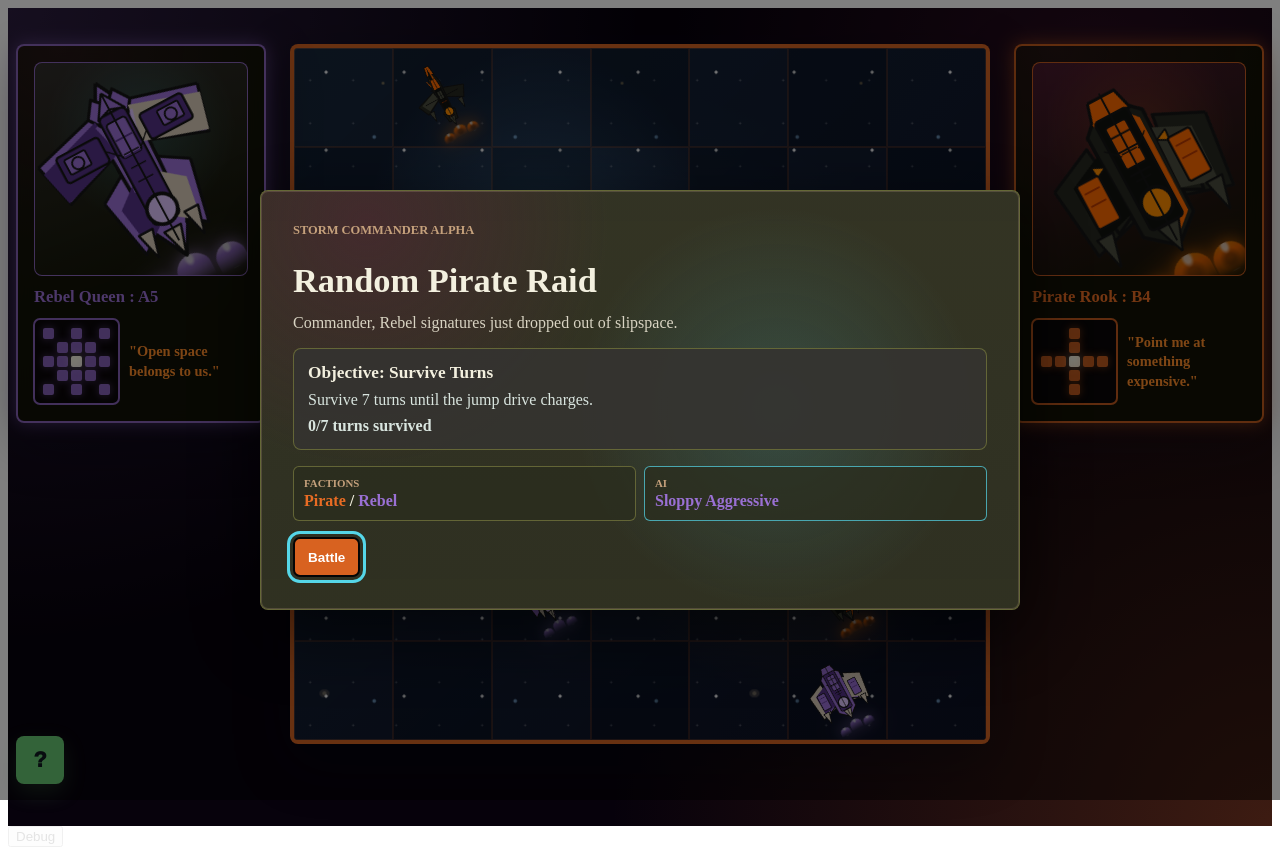
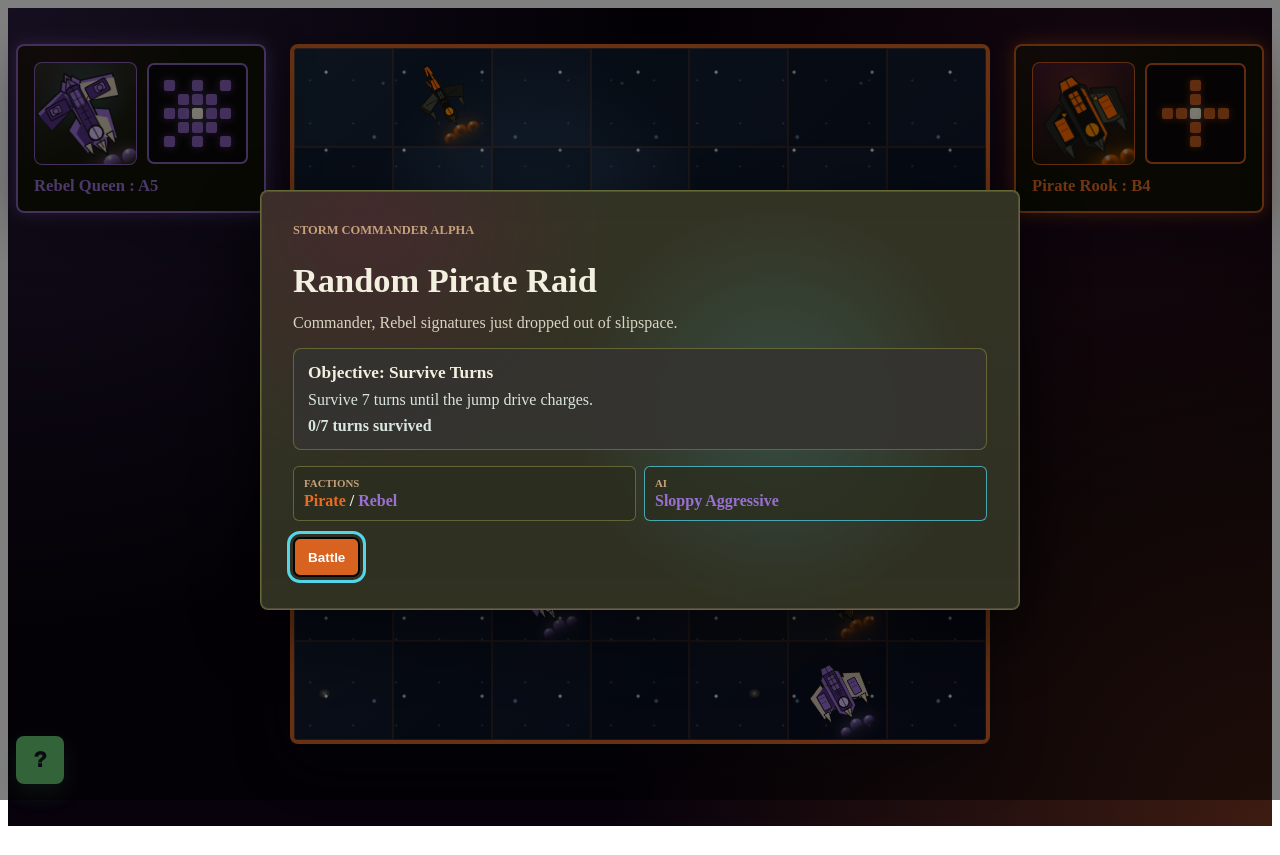
Before and after one commit to delahackerrocker/Storm-Commander, a React (Vite) app in the folder ReactSource/: page / in a window 1280 px wide. Built offline with nearby package versions, Linux system fonts and the light colour scheme; the HTML template or start-up script is replaced by a standard one.

Commit message:
Cleaned Up Horizontal UI

```diff
--- a/ReactSource/src/App.jsx
+++ b/ReactSource/src/App.jsx
@@ -8,7 +8,7 @@ const PAGES = {
   basicChess: 'basic-chess',
 }
 
-const DEBUG_FADED_OPACITY = 0.1
+const DEBUG_FADED_OPACITY = 0
 const DEBUG_PRESS_OPACITY_STEP = 0.2
 const DEBUG_FADE_DELAY_MS = 2000
 const DEBUG_IDLE_RESET_MS = 5000
--- a/ReactSource/src/styles/stormCommander.css
+++ b/ReactSource/src/styles/stormCommander.css
@@ -1331,6 +1331,10 @@
   position: relative;
   box-sizing: border-box;
   display: grid;
+  grid-template-columns: repeat(2, minmax(0, 1fr));
+  grid-template-areas:
+    "portrait movement"
+    "title title";
   gap: 12px;
   align-content: start;
   justify-self: stretch;
@@ -1394,6 +1398,7 @@
 }
 
 .storm-commander-root .storm-comms-window h2 {
+  grid-area: title;
   color: var(--storm-comms-title-color, var(--storm-old-ivory));
   font-size: 1.04rem;
   line-height: 1.1;
@@ -1401,10 +1406,12 @@
 }
 
 .storm-commander-root .storm-comms-portrait {
+  grid-area: portrait;
   aspect-ratio: 1;
   position: relative;
   display: grid;
   place-items: center;
+  width: 100%;
   overflow: hidden;
   border: 1px solid rgba(216, 98, 32, 0.62);
   border-radius: var(--radius);
@@ -1475,16 +1482,18 @@
 }
 
 .storm-commander-root .storm-comms-transmission {
-  display: grid;
-  grid-template-columns: 85px minmax(0, 1fr);
-  gap: 10px;
-  align-items: stretch;
+  display: contents;
 }
 
 .storm-commander-root .storm-movement-pattern {
+  grid-area: movement;
   display: grid;
   justify-self: center;
   align-self: center;
+  box-sizing: border-box;
+  width: 100%;
+  aspect-ratio: 1;
+  place-content: center;
   grid-template-columns: repeat(5, 11px);
   grid-template-rows: repeat(5, 11px);
   gap: 3px;
@@ -1524,7 +1533,7 @@
 }
 
 .storm-commander-root .storm-comms-bark {
-  display: grid;
+  display: none;
   align-items: center;
   min-height: 85px;
   overflow-wrap: anywhere;
```
Also changed, not shown: 2 other files (tests, documents, lock files or other folders).
